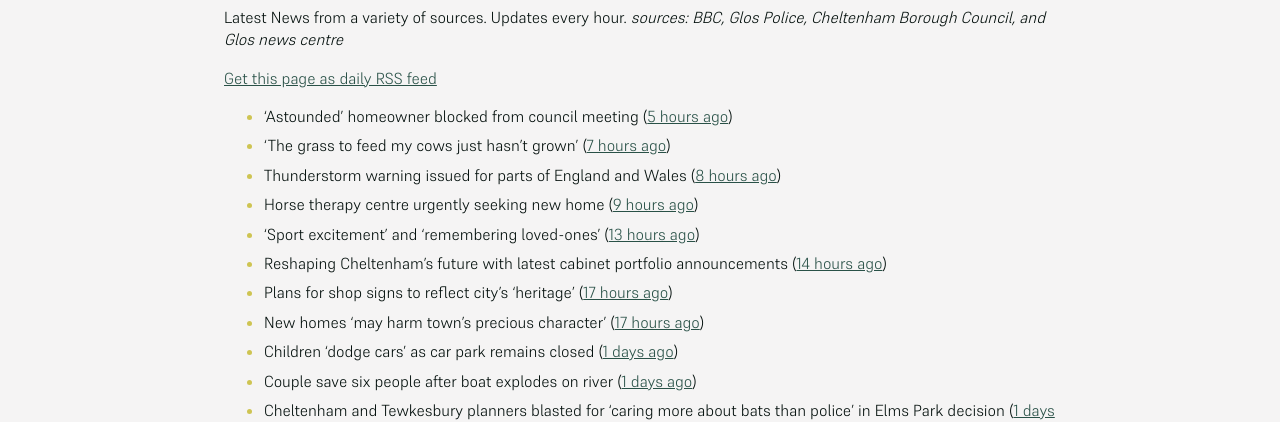
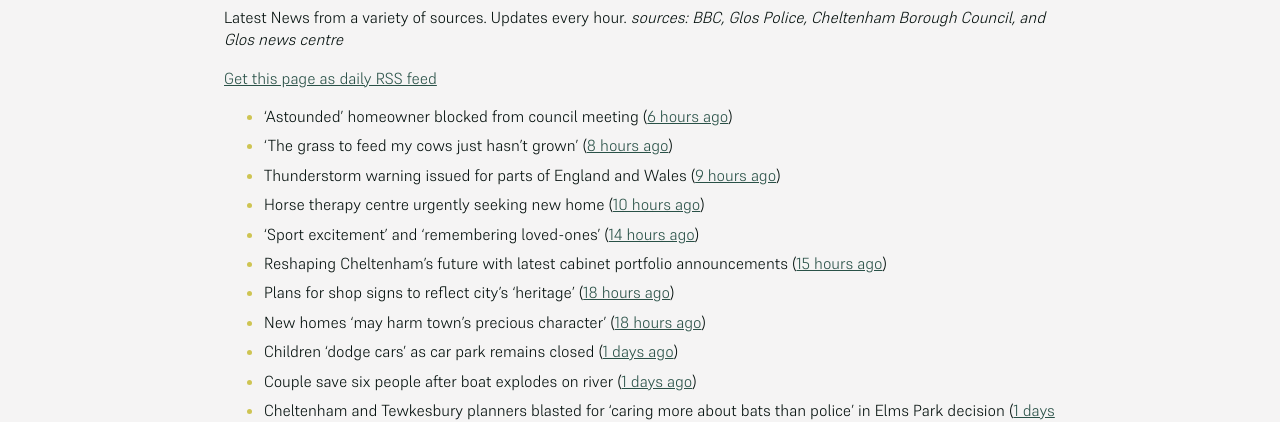
Before and after one commit to mat-0/cheltenham-open-data, a Jekyll site: the page built from _pages/news.md, in a window 1280 px wide. Shown: the part 267-689 px from the top of the page. Built offline with Jekyll 4.4.1, drawn with Linux system fonts in a browser that asks for light colours.

Commit message:
Updated 2025-06-06 23:57:59

```diff
--- a/_pages/news.md
+++ b/_pages/news.md
@@ -12,14 +12,14 @@ _sources: BBC, Glos Police, Cheltenham Borough Council, and Glos news centre_
 [Get this page as daily RSS feed](/daily.rss)
 
 <!-- news_marker starts -->
-- 'Astounded' homeowner blocked from council meeting ([5 hours ago](https://www.bbc.com/news/articles/c5y2zdd83deo))
-- 'The grass to feed my cows just hasn't grown' ([7 hours ago](https://www.bbc.com/news/articles/cr4zp51rk9ro))
-- Thunderstorm warning issued for parts of England and Wales ([8 hours ago](https://www.bbc.com/news/articles/cq851x1y9eqo))
-- Horse therapy centre urgently seeking new home ([9 hours ago](https://www.bbc.com/news/articles/clyqx775r2yo))
-- 'Sport excitement' and 'remembering loved-ones' ([13 hours ago](https://www.bbc.com/news/articles/cly379zl9qwo))
-- Reshaping Cheltenham’s future with latest cabinet portfolio announcements ([14 hours ago](https://www.cheltenham.gov.uk/news/article/3018/reshaping_cheltenhams_future_with_latest_cabinet_portfolio_announcements))
-- Plans for shop signs to reflect city's 'heritage' ([17 hours ago](https://www.bbc.com/news/articles/c77153njmlko))
-- New homes 'may harm town's precious character' ([17 hours ago](https://www.bbc.com/news/articles/c5yxr023e19o))
+- 'Astounded' homeowner blocked from council meeting ([6 hours ago](https://www.bbc.com/news/articles/c5y2zdd83deo))
+- 'The grass to feed my cows just hasn't grown' ([8 hours ago](https://www.bbc.com/news/articles/cr4zp51rk9ro))
+- Thunderstorm warning issued for parts of England and Wales ([9 hours ago](https://www.bbc.com/news/articles/cq851x1y9eqo))
+- Horse therapy centre urgently seeking new home ([10 hours ago](https://www.bbc.com/news/articles/clyqx775r2yo))
+- 'Sport excitement' and 'remembering loved-ones' ([14 hours ago](https://www.bbc.com/news/articles/cly379zl9qwo))
+- Reshaping Cheltenham’s future with latest cabinet portfolio announcements ([15 hours ago](https://www.cheltenham.gov.uk/news/article/3018/reshaping_cheltenhams_future_with_latest_cabinet_portfolio_announcements))
+- Plans for shop signs to reflect city's 'heritage' ([18 hours ago](https://www.bbc.com/news/articles/c77153njmlko))
+- New homes 'may harm town's precious character' ([18 hours ago](https://www.bbc.com/news/articles/c5yxr023e19o))
 - Children 'dodge cars' as car park remains closed ([1 days ago](https://www.bbc.com/news/articles/c15v3072q04o))
 - Couple save six people after boat explodes on river ([1 days ago](https://www.bbc.com/news/articles/cq54p798dxlo))
 - Cheltenham and Tewkesbury planners blasted for ‘caring more about bats than police’ in Elms Park decision ([1 days ago](https://gloucesternewscentre.co.uk/cheltenham-and-tewkesbury-planners-blasted-for-caring-more-about-bats-than-police-in-elms-park-decision/))
```
Also changed, not shown: _data/flood.json (+4 -4 lines), index.md (+6 -6 lines).
